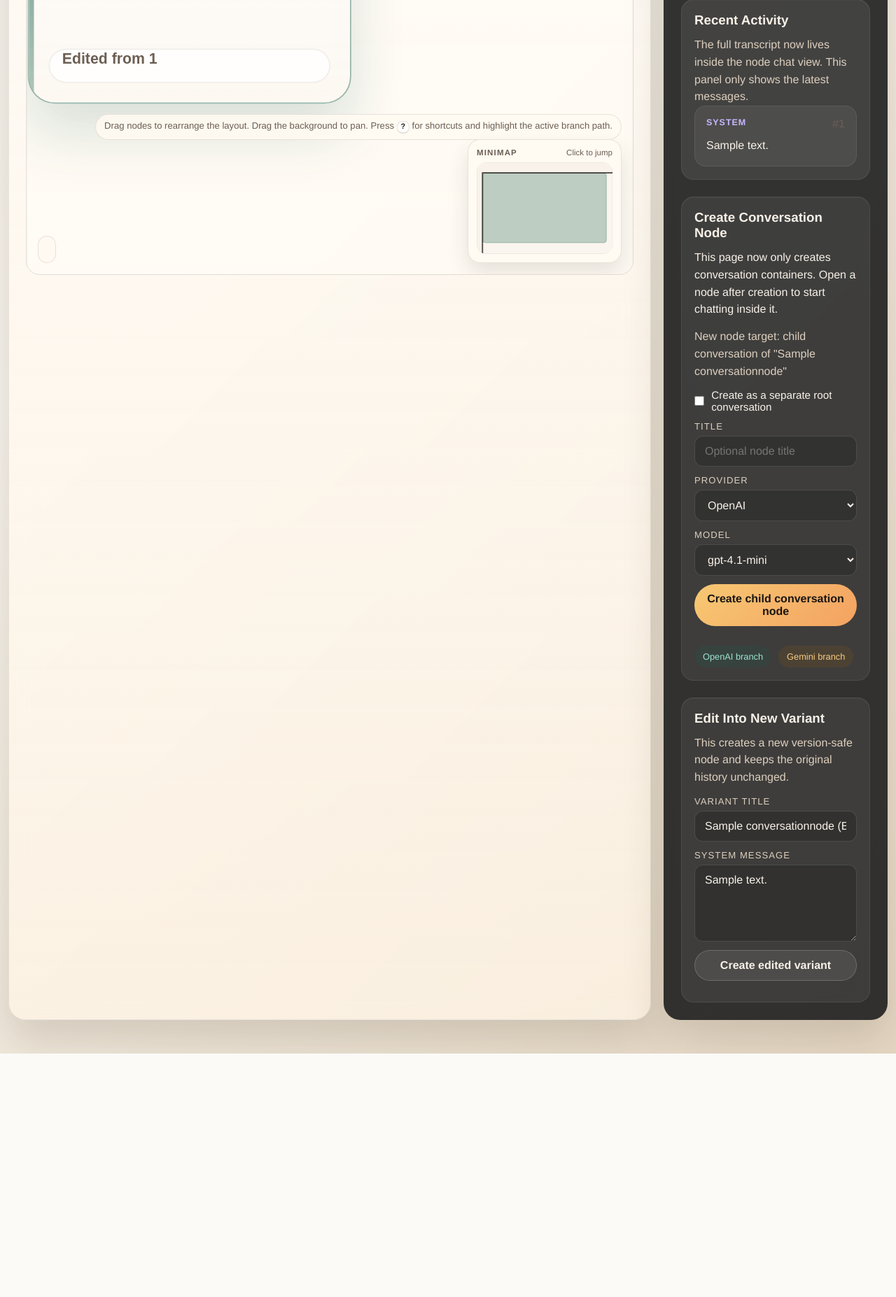
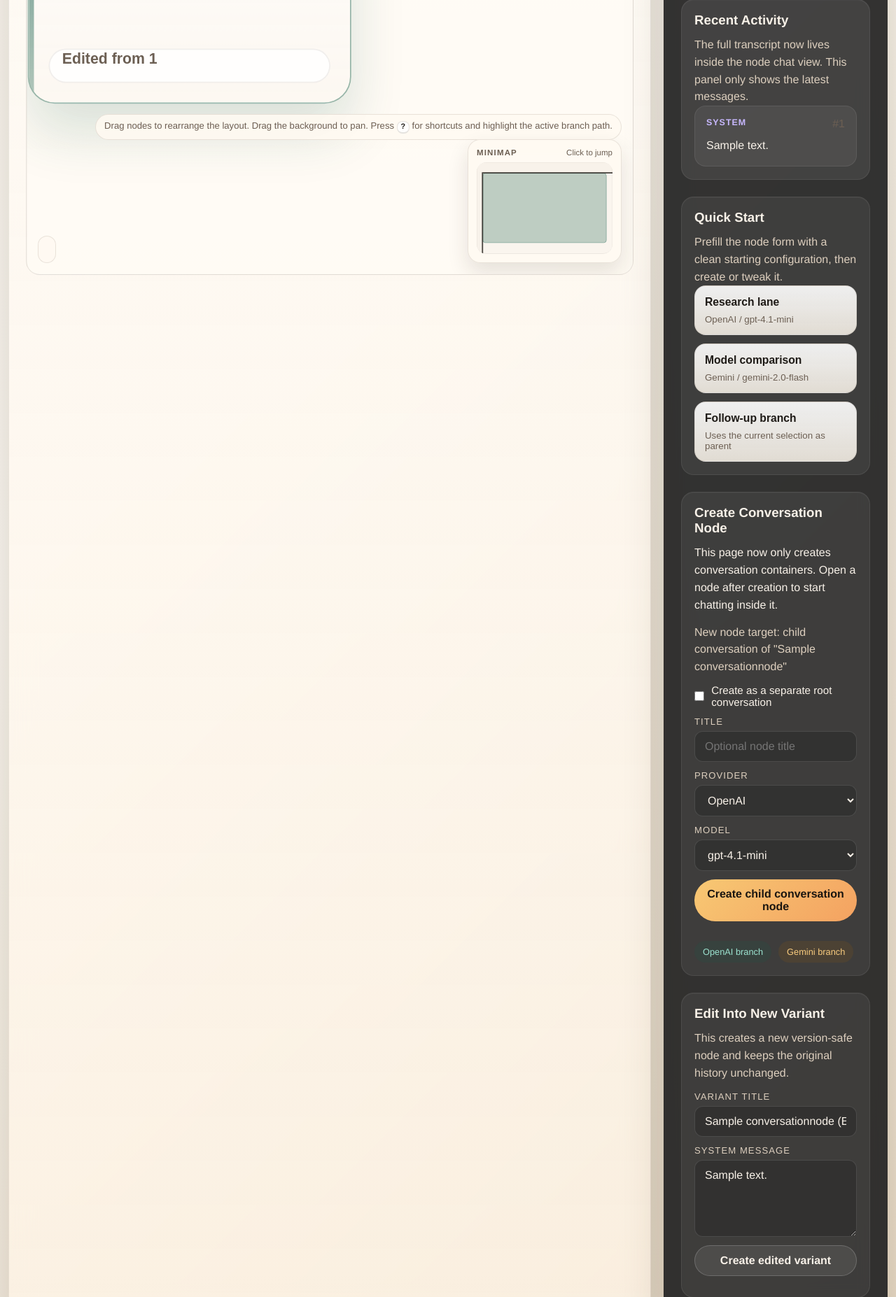
Before and after one commit to Howardleejhenhao/Generative-AI-LLM-Tree, a Django app: a page that uses tree_ui/templates/tree_ui/index.html in a window 1280 px wide. Shown: the part 1409-3263 px from the top of the page at 70% size. Before the commit the page ends 2915 px from the top, so only its background shows below. Run offline with Django 5.2, Linux system fonts and the light colour scheme; tables that the repository leaves empty hold one stand-in row (values such as "Sample post").

Commit message:
feat: add workspace quick start presets

```diff
--- a/tree_ui/static/tree_ui/css/app.css
+++ b/tree_ui/static/tree_ui/css/app.css
@@ -1041,7 +1041,9 @@ body:has(.chat-page-immersive) .page-shell {
   position: absolute;
   inset: 24px;
   display: grid;
-  place-items: center;
+  align-content: center;
+  justify-items: center;
+  gap: 18px;
   padding: 24px;
   border: 1px dashed rgba(74, 58, 40, 0.22);
   border-radius: 18px;
@@ -1052,6 +1054,76 @@ body:has(.chat-page-immersive) .page-shell {
 
 .graph-empty[hidden] {
   display: none;
+}
+
+.graph-empty-copy-block {
+  display: grid;
+  gap: 8px;
+  max-width: 38rem;
+}
+
+.graph-empty-copy-block strong {
+  font-size: 1.22rem;
+  color: var(--text);
+}
+
+.graph-empty-copy-block p {
+  margin: 0;
+  line-height: 1.6;
+}
+
+.graph-empty-presets,
+.quick-start-stack {
+  display: grid;
+  gap: 12px;
+}
+
+.graph-empty-presets {
+  grid-template-columns: repeat(3, minmax(0, 1fr));
+  width: min(960px, 100%);
+}
+
+.quick-start-button {
+  display: grid;
+  justify-items: start;
+  gap: 8px;
+  width: 100%;
+  padding: 16px;
+  border: 1px solid rgba(74, 58, 40, 0.12);
+  border-radius: 20px;
+  background:
+    linear-gradient(180deg, rgba(255, 255, 255, 0.92), rgba(248, 242, 232, 0.88));
+  box-shadow: 0 14px 28px rgba(49, 37, 22, 0.08);
+  color: var(--text);
+  text-align: left;
+  cursor: pointer;
+  transition: transform 160ms ease, box-shadow 160ms ease, border-color 160ms ease;
+}
+
+.quick-start-button:hover {
+  transform: translateY(-2px);
+  box-shadow: 0 18px 34px rgba(49, 37, 22, 0.12);
+  border-color: rgba(74, 58, 40, 0.2);
+}
+
+.quick-start-button-compact {
+  padding: 14px;
+  border-radius: 16px;
+  box-shadow: none;
+}
+
+.quick-start-label {
+  font-weight: 700;
+  font-size: 0.98rem;
+}
+
+.quick-start-meta,
+.quick-start-copy {
+  color: var(--muted);
+}
+
+.quick-start-copy {
+  line-height: 1.5;
 }
 
 .graph-hint {
@@ -1943,6 +2015,10 @@ kbd {
     grid-template-columns: 1fr 1fr;
   }
 
+  .graph-empty-presets {
+    grid-template-columns: 1fr;
+  }
+
   .workspace-help-grid {
     grid-template-columns: 1fr;
   }
--- a/tree_ui/static/tree_ui/js/app.js
+++ b/tree_ui/static/tree_ui/js/app.js
@@ -55,6 +55,7 @@ const nodeTitleInput = document.getElementById("node-title-input");
 const providerInput = document.getElementById("node-provider-input");
 const modelInput = document.getElementById("node-model-input");
 const submitButton = document.getElementById("node-submit-button");
+const quickStartButtons = Array.from(document.querySelectorAll(".quick-start-button"));
 const rootModeToggle = document.getElementById("root-mode-toggle");
 const editBox = document.getElementById("edit-box");
 const editForm = document.getElementById("edit-form");
@@ -361,6 +362,23 @@ function toggleDetailPanel() {
   setDetailPanelCollapsed(workspaceShell.dataset.detailPanelCollapsed !== "true");
 }
 
+function applyQuickStart(button) {
+  const { modelName, provider, rootMode, title } = button.dataset;
+  nodeTitleInput.value = title || "";
+  providerInput.value = provider || providerInput.value;
+  syncModelOptions(providerInput, modelInput);
+  if (modelName) {
+    modelInput.value = modelName;
+  }
+  rootModeToggle.checked = rootMode === "true";
+  updateFormState();
+  feedback.textContent = title
+    ? `Preset loaded: ${title}.`
+    : "Preset loaded.";
+  nodeTitleInput.focus();
+  nodeTitleInput.select();
+}
+
 function handleWorkspaceKeydown(event) {
   if (isTypingTarget(event.target)) {
     if (event.key === "Escape" && workspaceHelpDialog.hidden === false) {
@@ -540,6 +558,9 @@ fitViewButton.addEventListener("click", () => viewport.fitToGraph());
 zoomOutButton.addEventListener("click", () => viewport.zoomOut());
 zoomInButton.addEventListener("click", () => viewport.zoomIn());
 zoomResetButton.addEventListener("click", () => viewport.resetZoom());
+for (const button of quickStartButtons) {
+  button.addEventListener("click", () => applyQuickStart(button));
+}
 window.addEventListener("keydown", handleWorkspaceKeydown);
 syncModelOptions(providerInput, modelInput);
 setWorkspaceHelpOpen(false);
--- a/tree_ui/templates/tree_ui/index.html
+++ b/tree_ui/templates/tree_ui/index.html
@@ -159,7 +159,48 @@
         </section>
         <div class="graph-canvas" id="graph-canvas">
           <div class="graph-empty" id="graph-empty"{% if graph_payload.nodes %} hidden{% endif %}>
-            No nodes yet. Create the root node to start the conversation tree.
+            <div class="graph-empty-copy-block">
+              <strong>No nodes yet. Start with a conversation lane.</strong>
+              <p>Create the first root node manually, or use a quick-start preset to prefill the form.</p>
+            </div>
+            <div class="graph-empty-presets">
+              <button
+                class="quick-start-button"
+                type="button"
+                data-title="Research lane"
+                data-provider="openai"
+                data-model-name="gpt-4.1-mini"
+                data-root-mode="true"
+              >
+                <span class="quick-start-label">Research lane</span>
+                <span class="quick-start-meta">OpenAI / gpt-4.1-mini</span>
+                <span class="quick-start-copy">Start a general-purpose exploration branch.</span>
+              </button>
+              <button
+                class="quick-start-button"
+                type="button"
+                data-title="Model comparison"
+                data-provider="gemini"
+                data-model-name="gemini-2.0-flash"
+                data-root-mode="true"
+              >
+                <span class="quick-start-label">Model comparison</span>
+                <span class="quick-start-meta">Gemini / gemini-2.0-flash</span>
+                <span class="quick-start-copy">Spin up a separate branch for side-by-side output comparison.</span>
+              </button>
+              <button
+                class="quick-start-button"
+                type="button"
+                data-title="Branch review"
+                data-provider="openai"
+                data-model-name="gpt-4.1"
+                data-root-mode="true"
+              >
+                <span class="quick-start-label">Branch review</span>
+                <span class="quick-start-meta">OpenAI / gpt-4.1</span>
+                <span class="quick-start-copy">Create a root conversation intended for critique and iteration.</span>
+              </button>
+            </div>
           </div>
           <svg class="graph-edges" id="graph-edges" aria-hidden="true"></svg>
           <div class="graph-nodes" id="graph-nodes"></div>
@@ -226,6 +267,45 @@
         <h3>Recent Activity</h3>
         <p class="edit-note">The full transcript now lives inside the node chat view. This panel only shows the latest messages.</p>
         <div class="message-list" id="message-list"></div>
+      </section>
+      <section class="action-box action-box-quickstart">
+        <h3>Quick Start</h3>
+        <p class="edit-note">Prefill the node form with a clean starting configuration, then create or tweak it.</p>
+        <div class="quick-start-stack">
+          <button
+            class="quick-start-button quick-start-button-compact"
+            type="button"
+            data-title="Research lane"
+            data-provider="openai"
+            data-model-name="gpt-4.1-mini"
+            data-root-mode="true"
+          >
+            <span class="quick-start-label">Research lane</span>
+            <span class="quick-start-meta">OpenAI / gpt-4.1-mini</span>
+          </button>
+          <button
+            class="quick-start-button quick-start-button-compact"
+            type="button"
+            data-title="Model comparison"
+            data-provider="gemini"
+            data-model-name="gemini-2.0-flash"
+            data-root-mode="true"
+          >
+            <span class="quick-start-label">Model comparison</span>
+            <span class="quick-start-meta">Gemini / gemini-2.0-flash</span>
+          </button>
+          <button
+            class="quick-start-button quick-start-button-compact"
+            type="button"
+            data-title="Follow-up branch"
+            data-provider="openai"
+            data-model-name="gpt-4.1-mini"
+            data-root-mode="false"
+          >
+            <span class="quick-start-label">Follow-up branch</span>
+            <span class="quick-start-meta">Uses the current selection as parent</span>
+          </button>
+        </div>
       </section>
       <section class="action-box">
         <h3>Create Conversation Node</h3>
--- a/tree_ui/tests.py
+++ b/tree_ui/tests.py
@@ -43,6 +43,8 @@ class WorkspaceGraphViewTests(TestCase):
         self.assertContains(response, "Pick the graph you want to work in.")
         self.assertContains(response, "Live canvas summary")
         self.assertContains(response, "Selected focus")
+        self.assertContains(response, "Quick Start")
+        self.assertContains(response, "Research lane")
 
     def test_workspace_node_chat_page_renders_transcript_and_composer(self):
         workspace = Workspace.objects.create(name="Main", slug="main")
```
Also changed, not shown: docs/agent-progress.md (+3 -0 lines).
